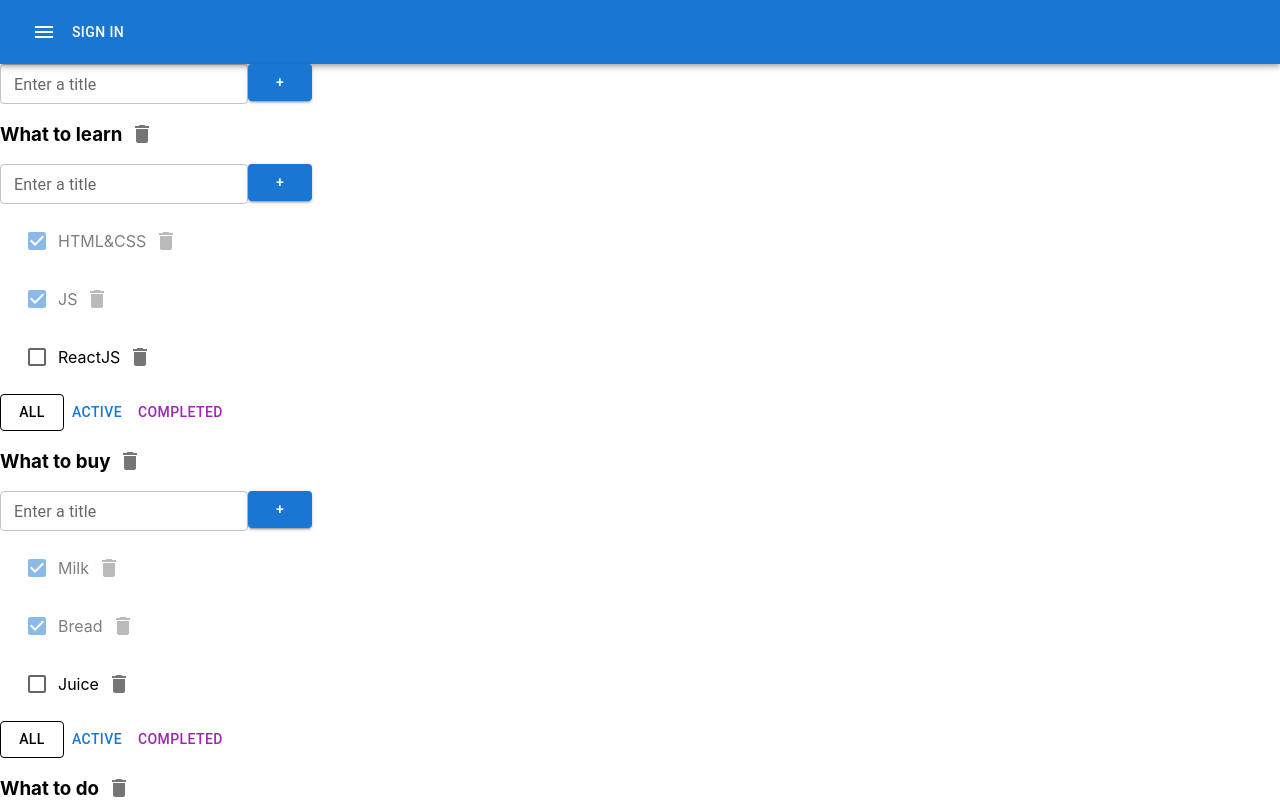
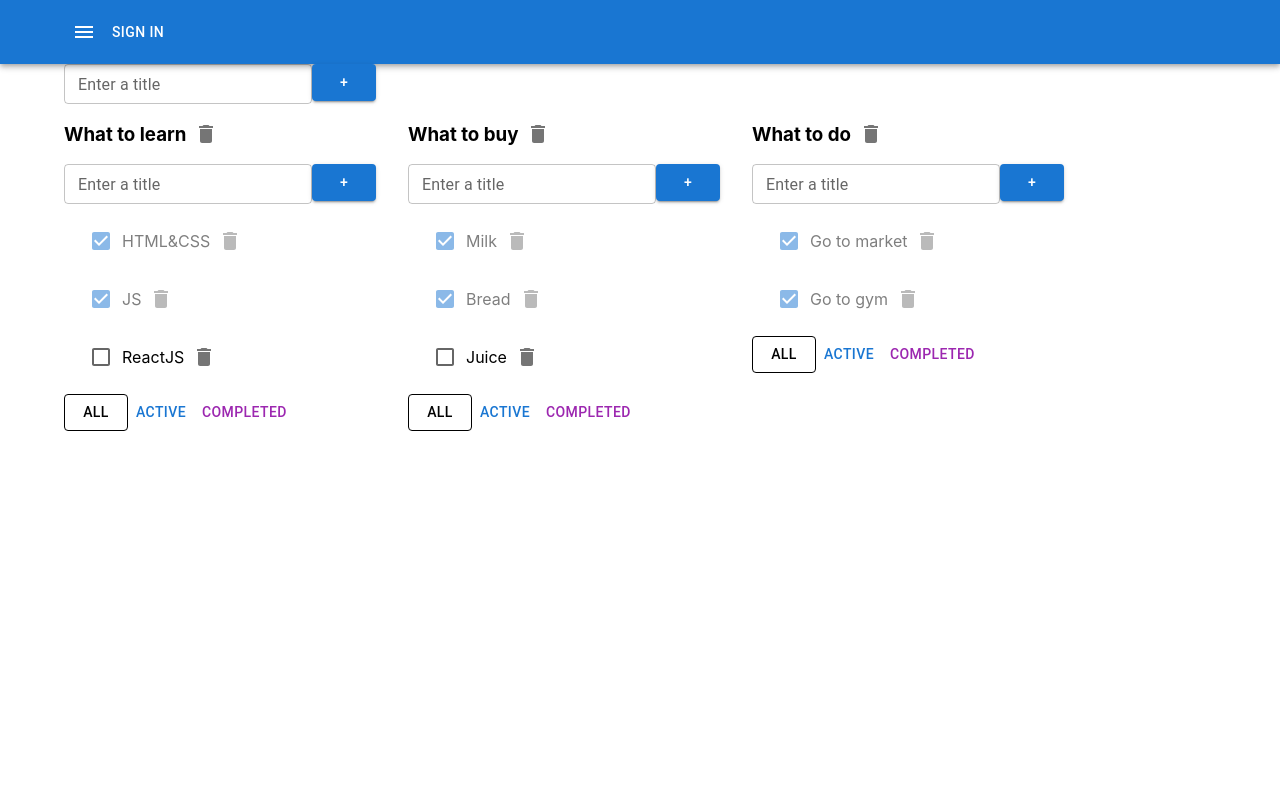
Before and after one commit to Lion77777/react-todolist-02, a React (Vite) app: page / in a window 1280 px wide. Shown: the top 800 px of the page. Built offline with nearby package versions, Linux system fonts and the light colour scheme.

Commit message:
Add Material MUI's Container and Grid Components for flexible content

```diff
--- a/src/App.tsx
+++ b/src/App.tsx
@@ -8,6 +8,8 @@ import Button from '@mui/material/Button'
 import IconButton from '@mui/material/IconButton'
 import Toolbar from '@mui/material/Toolbar'
 import MenuIcon from '@material-ui/icons/Menu'
+import Container from '@mui/material/Container'
+import Grid from '@mui/material/Grid'
 
 export type Task = {
   id: string
@@ -114,13 +116,19 @@ export const App = () => {
     <div className="app">
       <AppBar position='static'>
         <Toolbar>
+          <Container maxWidth={'lg'}>
             <IconButton color='inherit'>
-            <MenuIcon/>
+              <MenuIcon />
             </IconButton>
             <Button color='inherit'>Sign In</Button>
+          </Container>
         </Toolbar>
       </AppBar>
+      <Container>
+        <Grid container>
           <CreateItemForm createItem={createTodolist} />
+        </Grid>
+        <Grid container spacing={4}>
           {todolists.map(todolist => {
             let filteredTasks = tasks[todolist.id]
 
@@ -131,8 +139,9 @@ export const App = () => {
               filteredTasks = tasks[todolist.id].filter(task => task.isDone)
             }
 
-        return <TodolistItem key={todolist.id}
-          todolist={todolist}
+            return (
+              <Grid key={todolist.id}>
+                <TodolistItem todolist={todolist}
                   tasks={filteredTasks}
                   deleteTask={deleteTask}
                   changeFilter={changeFilter}
@@ -142,7 +151,11 @@ export const App = () => {
                   deleteTodolist={deleteTodolist}
                   changeTodolistTitle={changeTodolistTitle}
                 />
+              </Grid>
+            )
           })}
+        </Grid>
+      </Container>
     </div>
   )
 }
```
Lines whose indentation alone changed are shown as unchanged.
